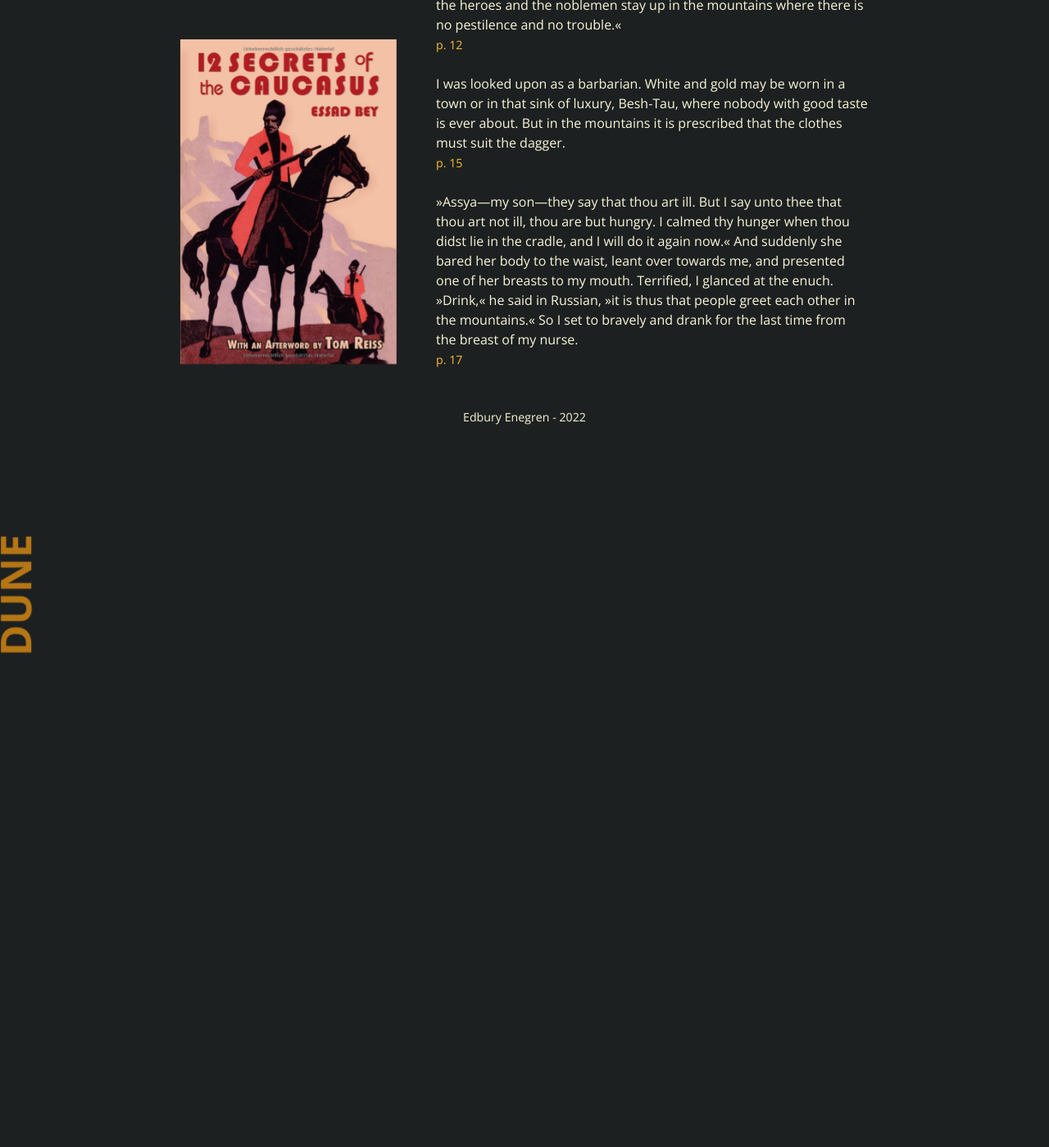
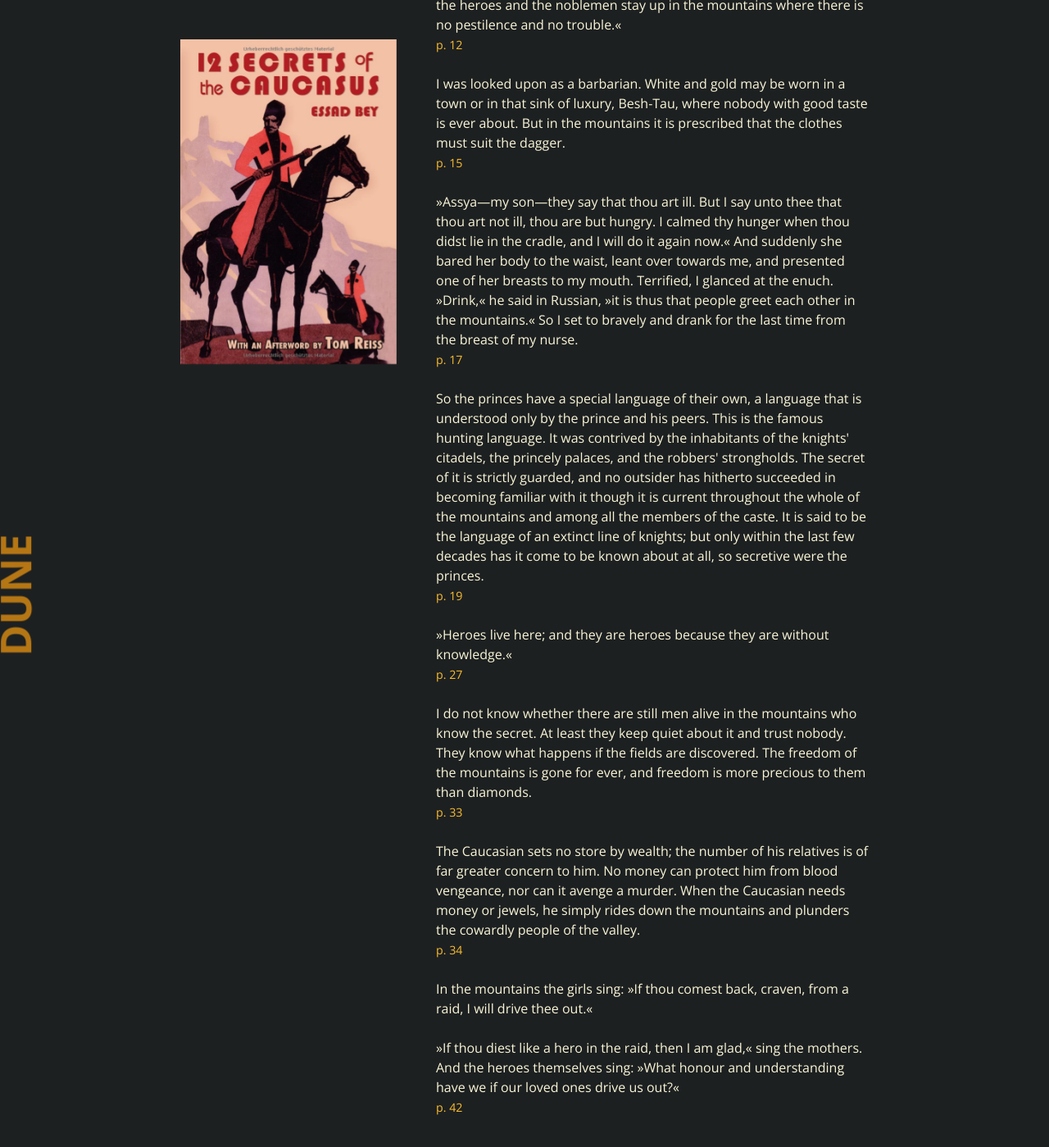
Before and after one commit to edbury/edbury.github.io, a Jekyll site: the page built from _highlights/12 Secrets of the Caucasus.md, in a window 1280 px wide and 1400 px high, scrolled down 869 px. Shown: the whole window at 82% size. Built offline with Jekyll 4.4.1, drawn with Linux system fonts in a browser that asks for light colours; some web fonts are replaced.

Commit message:
highlights: update 12 Secrets

```diff
--- a/_highlights/12 Secrets of the Caucasus.md
+++ b/_highlights/12 Secrets of the Caucasus.md
@@ -21,4 +21,21 @@ highlights:
   - page: 17
     text: |
       »Assya—my son—they say that thou art ill. But I say unto thee that thou art not ill, thou are but hungry. I calmed thy hunger when thou didst lie in the cradle, and I will do it again now.« And suddenly she bared her body to the waist, leant over towards me, and presented one of her breasts to my mouth. Terrified, I glanced at the enuch. »Drink,« he said in Russian, »it is thus that people greet each other in the mountains.« So I set to bravely and drank for the last time from the breast of my nurse.
+  - page: 19
+    text: |
+      So the princes have a special language of their own, a language that is understood only by the prince and his peers. This is the famous hunting language. It was contrived by the inhabitants of the knights' citadels, the princely palaces, and the robbers' strongholds. The secret of it is strictly guarded, and no outsider has hitherto succeeded in becoming familiar with it though it is current throughout the whole of the mountains and among all the members of the caste. It is said to be the language of an extinct line of knights; but only within the last few decades has it come to be known about at all, so secretive were the princes.
+  - page: 27
+    text: |
+      »Heroes live here; and they are heroes because they are without knowledge.«
+  - page: 33
+    text: |
+      I do not know whether there are still men alive in the mountains who know the secret. At least they keep quiet about it and trust nobody. They know what happens if the fields are discovered. The freedom of the mountains is gone for ever, and freedom is more precious to them than diamonds.
+  - page: 34
+    text: |
+      The Caucasian sets no store by wealth; the number of his relatives is of far greater concern to him. No money can protect him from blood vengeance, nor can it avenge a murder. When the Caucasian needs money or jewels, he simply rides down the mountains and plunders the cowardly people of the valley.
+  - page: 42
+    text: |
+      In the mountains the girls sing: »If thou comest back, craven, from a raid, I will drive thee out.«
+
+      »If thou diest like a hero in the raid, then I am glad,« sing the mothers. And the heroes themselves sing: »What honour and understanding have we if our loved ones drive us out?«
 ---
```
